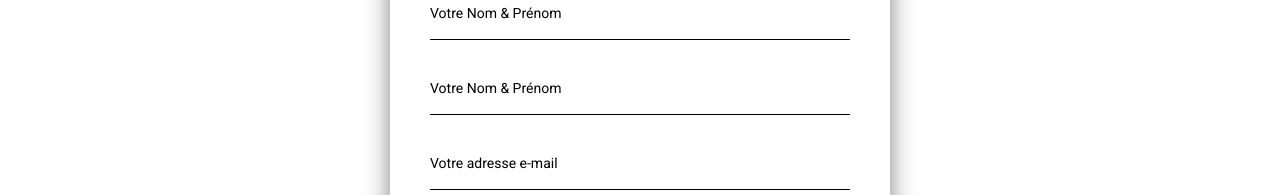
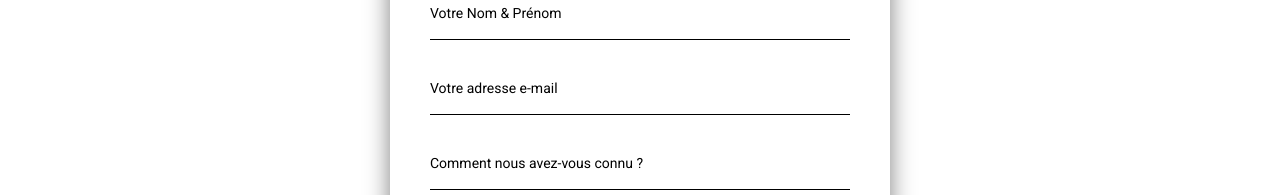
Before and after one commit to LemKin/P4_KS, a plain HTML site: page contact.html in a window 1280 px wide. Shown: the part 578-773 px from the top of the page. Drawn offline with Linux system fonts and the light colour scheme.

Commit message:
version ok

```diff
--- a/contact.html
+++ b/contact.html
@@ -93,11 +93,6 @@
                                         <input type="text" name="name" required="">
                                         <label>Votre Nom & Prénom</label>
                                     </div>
-
-                                    <div class="inputBox">
-                                        <label for="name">Votre Nom & Prénom</label><input type="text" name="name" required="">
-                                    </div>
-
                                     <div class="inputBox">
                                         <input type="text" name="email" required="">
                                         <label>Votre adresse e-mail</label>
```
